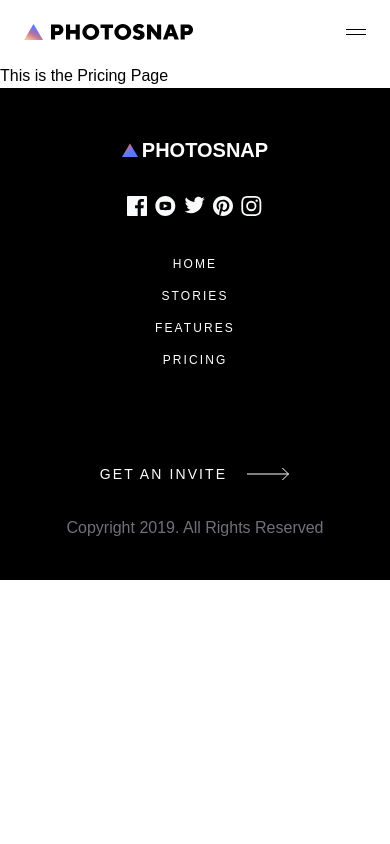
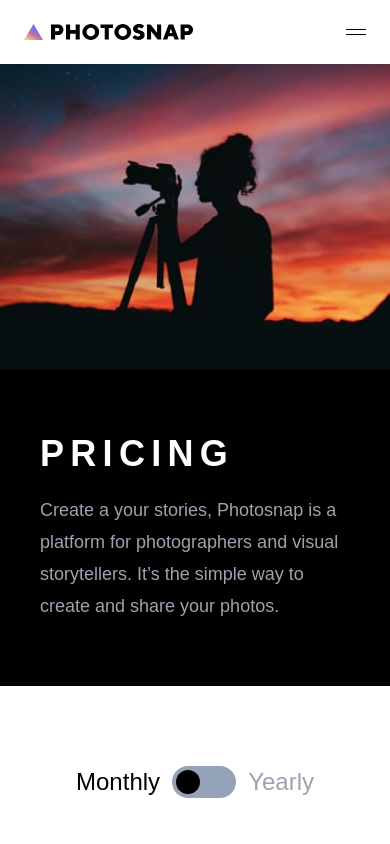
Before and after one commit to tyrellcurry/photoSnap, a React (Create React App) app: page /pricing in a window 390 px wide. Shown: the top 844 px of the page. Built offline with nearby package versions, Linux system fonts and the light colour scheme.

Commit message:
Monthly - Annual toggle finished for mobile

```diff
--- a/src/pages/PricingPage/PricingPage.jsx
+++ b/src/pages/PricingPage/PricingPage.jsx
@@ -1,11 +1,63 @@
-import React from 'react';
+import React, {useState} from 'react';
 
 const PricingPage = () => {
-    return (
-        <div>
-            This is the Pricing Page
-        </div>
-    );
+  const [isActive, setActive] = useState(false);
+
+  const toggleClass = () => {
+    setActive(!isActive);
+  };
+
+  return (
+    <>
+      <main>
+        <section className="banner bg-pureBlack">
+          <div className="image">
+            <img
+              src="../../assets/pricing/mobile/hero.jpg"
+              alt=""
+              srcset=""
+              className="object-cover w-full"
+            />
+          </div>
+          <div className="content py-16 text-pureWhite px-10">
+            <h1 className="pb-5 uppercase tracking-x-wide font-semibold text-4xl">
+              Pricing
+            </h1>
+            <p className="text-gray-400 leading-8 text-lg">
+              Create a your stories, Photosnap is a platform for photographers
+              and visual storytellers. It’s the simple way to create and share
+              your photos.
+            </p>
+          </div>
+        </section>
+        <section className="px-10">
+          <div className="toggle-container flex items-center text-2xl font-medium justify-evenly px-6 py-20">
+            <div className="monthly">
+              <h3
+                className={`${!isActive ? 'text-pureBlack' : 'text-gray-400'}`}
+              >
+                Monthly
+              </h3>
+            </div>
+            <div className="toggle w-16 cursor-pointer" onClick={toggleClass}>
+              <div className="bg bg-slate-400 rounded-full p-1">
+                <div
+                  className={`circle h-6 w-6 bg-black rounded-full transition-all ${
+                    isActive ? 'ml-x-l' : null
+                  }`}
+                ></div>
+              </div>
+            </div>
+            <div className="yearly">
+              <h3 className={`${!isActive ? 'text-gray-400' : null}`}>
+                Yearly
+              </h3>
+            </div>
+          </div>
+        </section>
+      </main>
+    </>
+  );
 };
 
 export default PricingPage;
--- a/tailwind.config.js
+++ b/tailwind.config.js
@@ -16,6 +16,9 @@ module.exports = {
         lightGrey: '#DFDFDF',
         pureWhite: '#FFFFFF',
       },
+      margin: {
+        'x-l': '50%',
+      },
     },
   },
   plugins: [],
```
